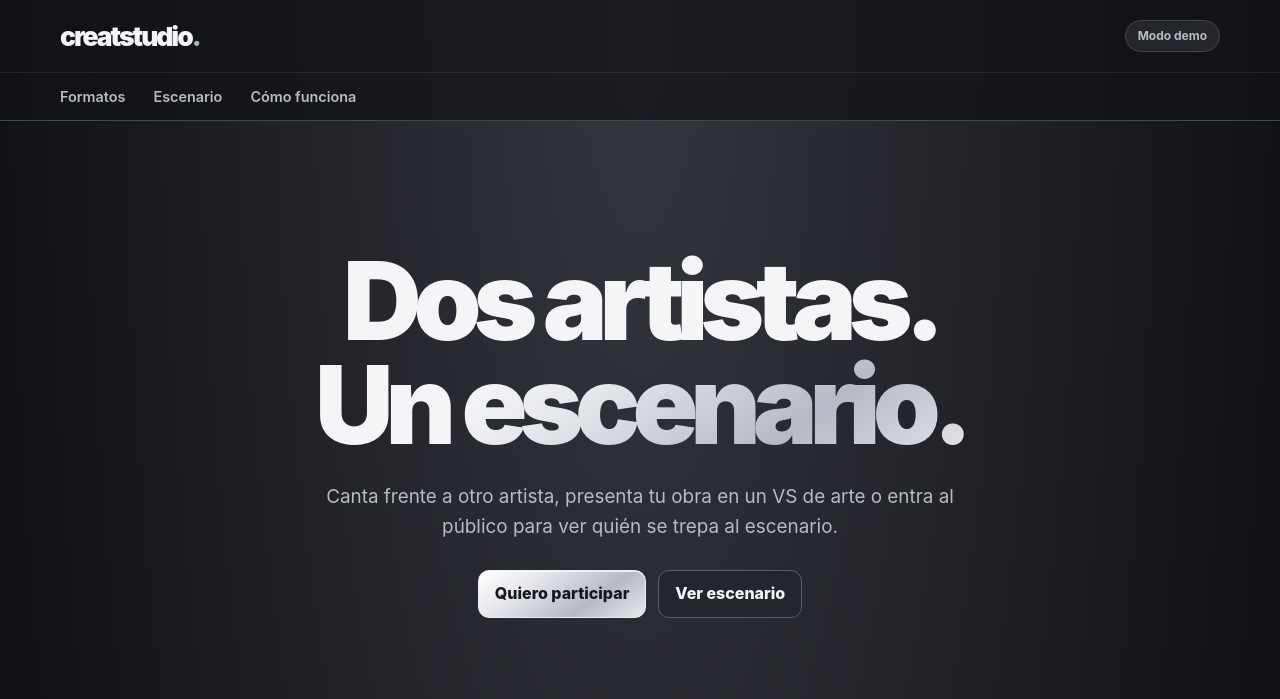
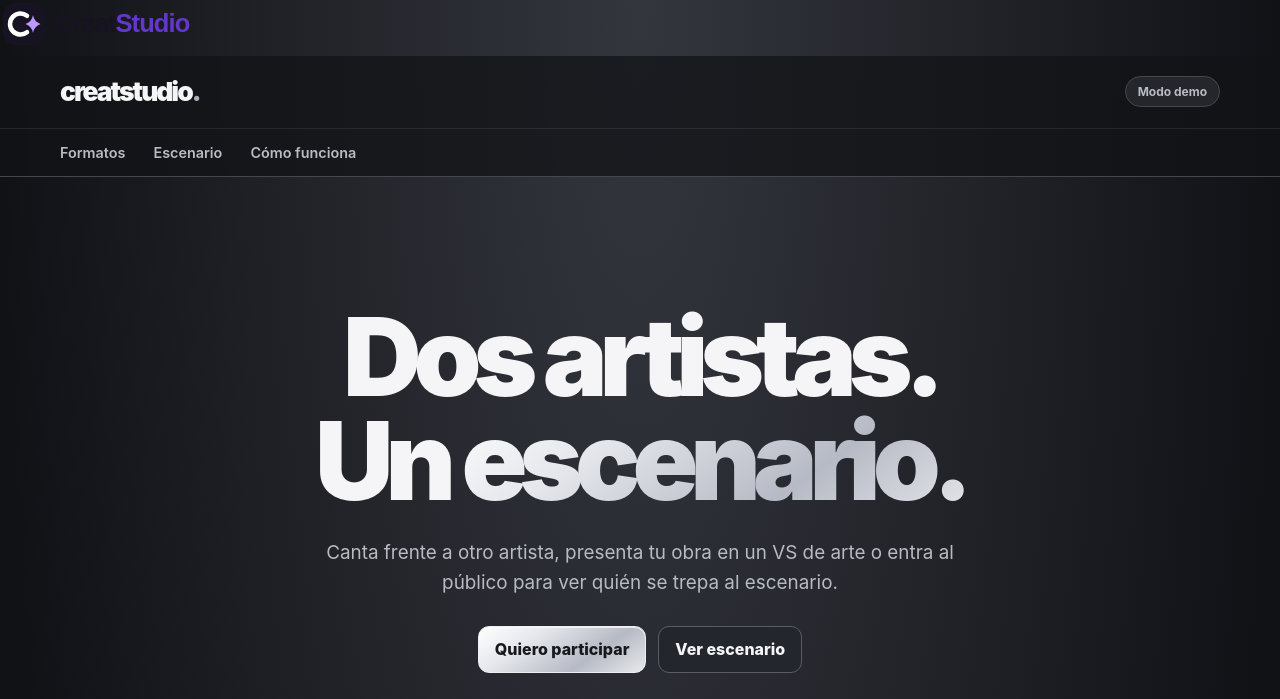
Before and after one commit to iam-jr/creatstudio, a plain HTML site: page index.html in a window 1280 px wide. Shown: the top 699 px of the page. Drawn offline with Linux system fonts and the light colour scheme.

Commit message:
Add logo image to index.html

```diff
--- a/index.html
+++ b/index.html
@@ -11,6 +11,7 @@
   <title>Creatstudio | Duelos de canto y arte</title>
   <link rel="stylesheet" href="style.css">
   <script src="script.js" defer></script>
+  <img src="creatstudio.svg" alt="CreatStudio" width="210" height="48">
 </head>
 
 <body>
```
